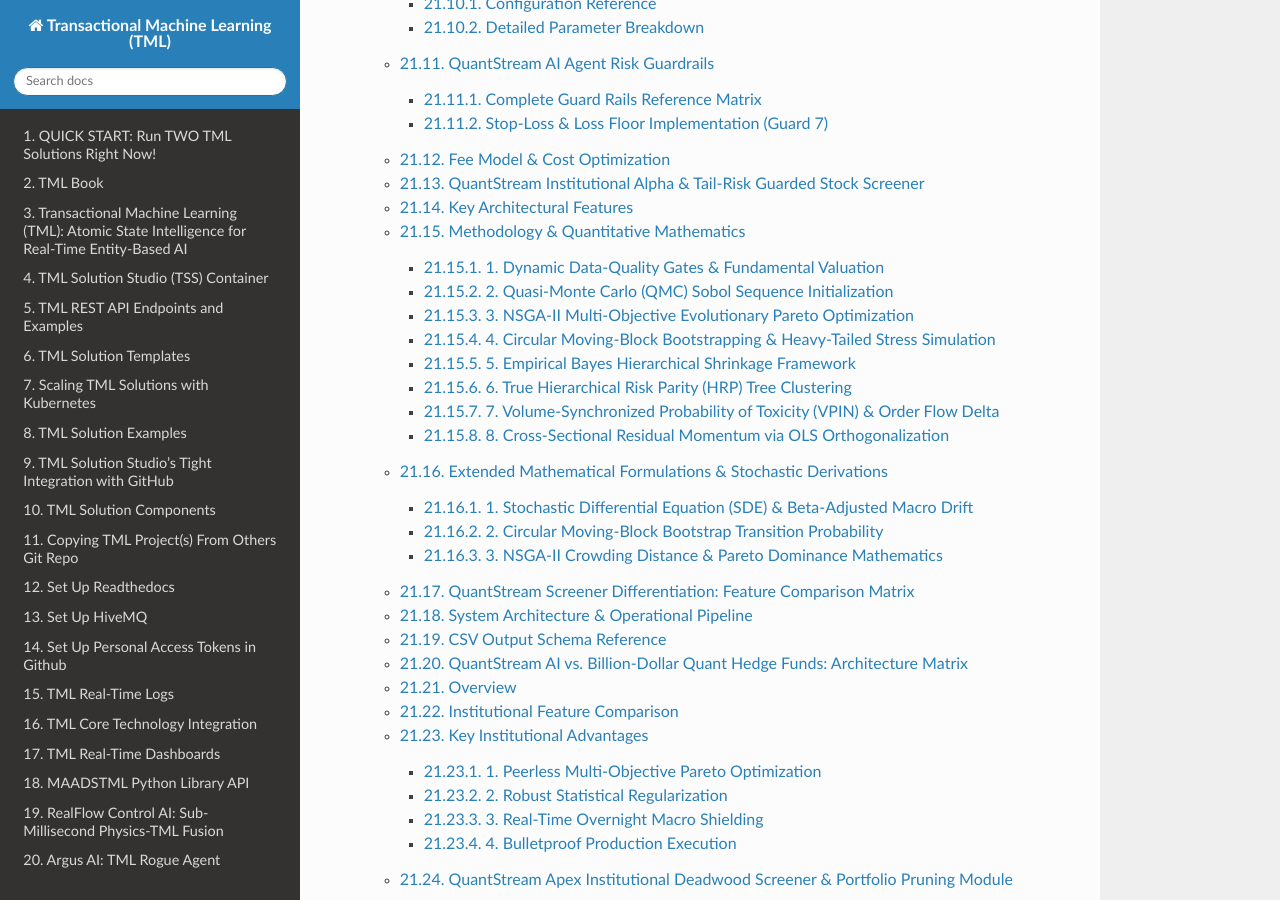
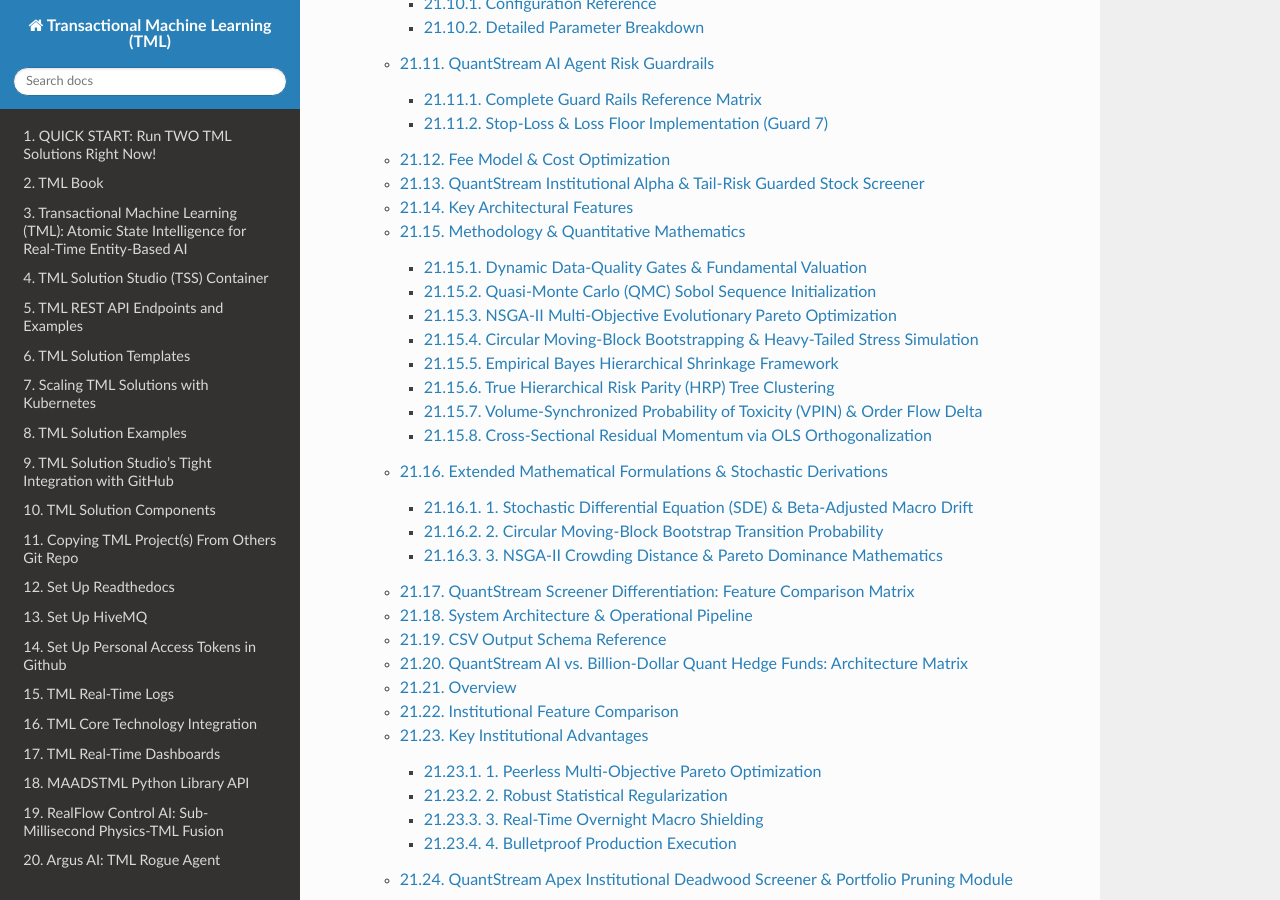
Before and after one commit to smaurice101/readthedocs, a Sphinx documentation site: the page built from docs/source/index.rst, in a window 1280 px wide and 900 px high, scrolled down 14256 px. Built offline with Sphinx 7.4.7 and the Read the Docs theme 3.1.0, drawn with Linux system fonts in a browser that asks for light colours; pages that are not in the unit, such as notebooks, are missing from menus; some of the changed text lies outside the part shown.

Commit message:
Update quantstream.rst

```diff
--- a/docs/source/quantstream.rst
+++ b/docs/source/quantstream.rst
@@ -934,7 +934,7 @@ Key Architectural Features
 Methodology & Quantitative Mathematics
 ======================================
 
-1. Dynamic Data-Quality Gates & Fundamental Valuation
+Dynamic Data-Quality Gates & Fundamental Valuation
 -----------------------------------------------------
 
 Before candidate scoring, stocks pass fundamental sanity filters:
@@ -950,7 +950,7 @@ Fundamental metrics are combined into a composite **Valuation Score**:
 
    S_{\text{val}} = \frac{1}{M} \sum_{m=1}^{M} S_m, \quad \text{where } S_{\text{P/E}} = \text{clip}\left(100 - (\text{PE} - 20) \times 2, 0, 100\right)
 
-2. Quasi-Monte Carlo (QMC) Sobol Sequence Initialization
+Quasi-Monte Carlo (QMC) Sobol Sequence Initialization
 -------------------------------------------------------
 
 Standard random sampling creates artificial clustering. The Pareto genetic optimizer initializes parameter space using a scrambled :math:`d`-dimensional **Sobol sequence**:
@@ -961,7 +961,7 @@ Standard random sampling creates artificial clustering. The Pareto genetic optim
 
 For a 7-factor decision matrix, Sobol sampling ensures uniform space-filling coverage across the hyper-cube :math:`[0, 1]^7`, accelerating convergence to the global Pareto frontier.
 
-3. NSGA-II Multi-Objective Evolutionary Pareto Optimization
+NSGA-II Multi-Objective Evolutionary Pareto Optimization
 -----------------------------------------------------------
 
 The screener evaluates seven distinct institutional factor percentile rankings:
@@ -982,7 +982,7 @@ Pareto selection ranks chromosomes based on composite fitness:
 
    \text{Fitness}(\mathbf{w}) = f_1(\mathbf{w}) - 0.5 \cdot \left(\frac{f_2(\mathbf{w})}{100}\right)
 
-4. Circular Moving-Block Bootstrapping & Heavy-Tailed Stress Simulation
+Circular Moving-Block Bootstrapping & Heavy-Tailed Stress Simulation
 -----------------------------------------------------------------------
 
 Historical log returns :math:`r_t = \ln(P_t / P_{t-1})` are simulated across 3,000 paths over forward horizon :math:`H`:
@@ -1000,7 +1000,7 @@ The 30-day downside touch probability :math:`P_{\text{touch}}` evaluates whether
 
    P_{\text{touch}} = \max \left( \mathbb{P}\left(\min_{\tau \le H} \sum_{t=1}^{\tau} r_{t, \text{boot}} \le \theta \right), \mathbb{P}\left(\min_{\tau \le H} \sum_{t=1}^{\tau} dX_{t} \le \theta \right) \right)
 
-5. Empirical Bayes Hierarchical Shrinkage Framework
+Empirical Bayes Hierarchical Shrinkage Framework
 ---------------------------------------------------
 
 To eliminate sample noise in small sector samples, raw stock scores :math:`S_{i,k}` in sector :math:`k` undergo Bayesian shrinkage:
@@ -1019,7 +1019,7 @@ The final **Gold Mine Alpha Rating** applies a tail-risk confidence multiplier b
 
    \text{Gold Mine Alpha} = \hat{S}_{i,k} \times \left( 1.0 + 0.15 \times \Phi\left( \frac{20.0 - P_{\text{touch}}}{10.0} \right) \right)
 
-6. True Hierarchical Risk Parity (HRP) Tree Clustering
+True Hierarchical Risk Parity (HRP) Tree Clustering
 ------------------------------------------------------
 
 To eliminate portfolio concentration risk across highly correlated market sectors, the engine applies a true Hierarchical Risk Parity (HRP) tree clustering algorithm on return correlation distance.
@@ -1030,10 +1030,10 @@ To eliminate portfolio concentration risk across highly correlated market sector
 
     d_{i,j} = \sqrt{\frac{1}{2} (1 - \rho_{i,j})}
 
-- **Ward Linkage & Clustering**: Applies agglomerative hierarchical clustering via Ward's minimum variance method and partitions the asset space into clusters using inconsistency thresholds :math:`t = \lceil N_{\text{final}} / 3 \rceil$ .
+- **Ward Linkage & Clustering**: Applies agglomerative hierarchical clustering via Ward's minimum variance method and partitions the asset space into clusters using inconsistency thresholds :math:`t = \lceil N_{\text{final}} / 3 \rceil` .
 - **Cluster Allocation**: Iteratively selects candidates across distinct tree clusters to guarantee maximal structural diversification before final index export.
 
-7. Volume-Synchronized Probability of Toxicity (VPIN) & Order Flow Delta
+Volume-Synchronized Probability of Toxicity (VPIN) & Order Flow Delta
 -----------------------------------------------------------------------
 
 To detect stealth institutional order flow imbalance and adverse selection risk, the screener computes high-frequency volume toxicity metrics.
@@ -1045,7 +1045,7 @@ To detect stealth institutional order flow imbalance and adverse selection risk,
 
     \text{CLV}_t = \frac{(C_t - L_t) - (H_t - C_t)}{H_t - L_t}
 
-8. Cross-Sectional Residual Momentum via OLS Orthogonalization
+Cross-Sectional Residual Momentum via OLS Orthogonalization
 -------------------------------------------------------------
 
 To prevent selecting stocks that merely ride broad market beta, momentum is isolated via Ordinary Least Squares (OLS) regression[cite: 4].
```
